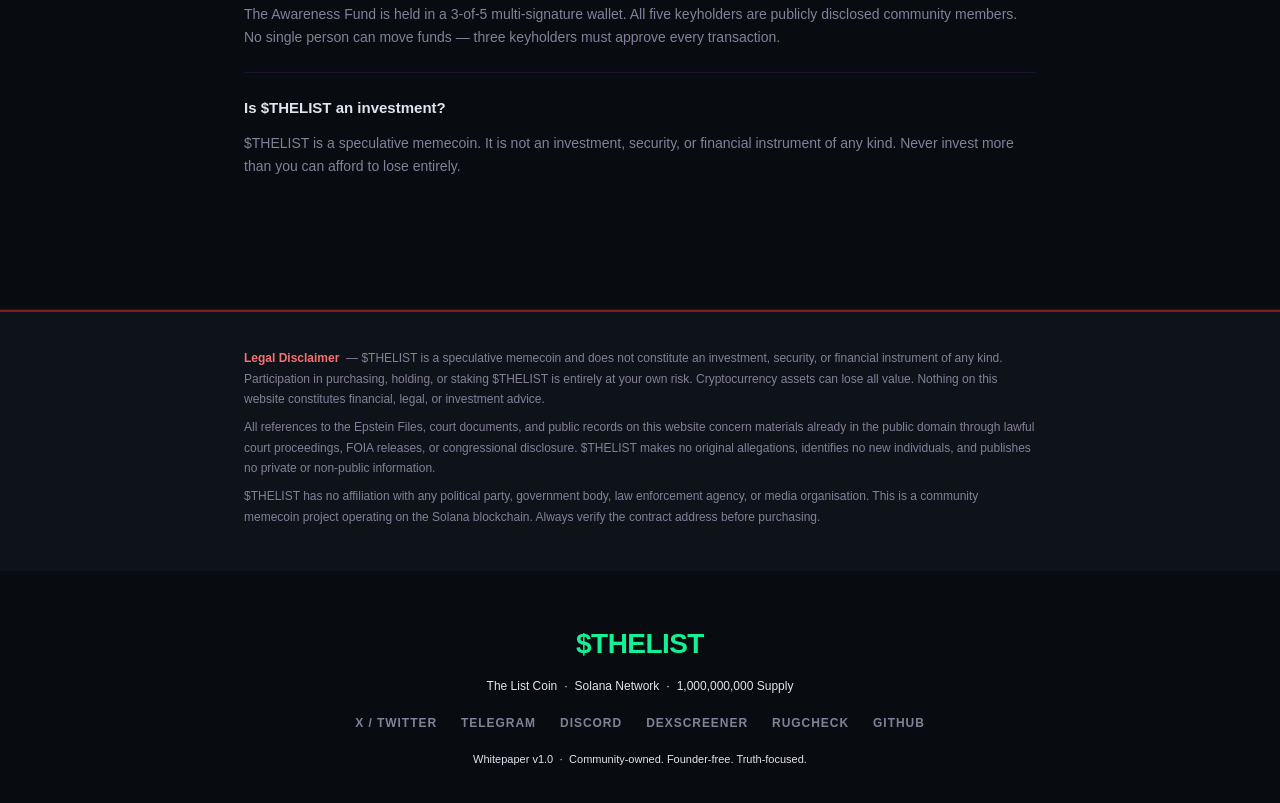
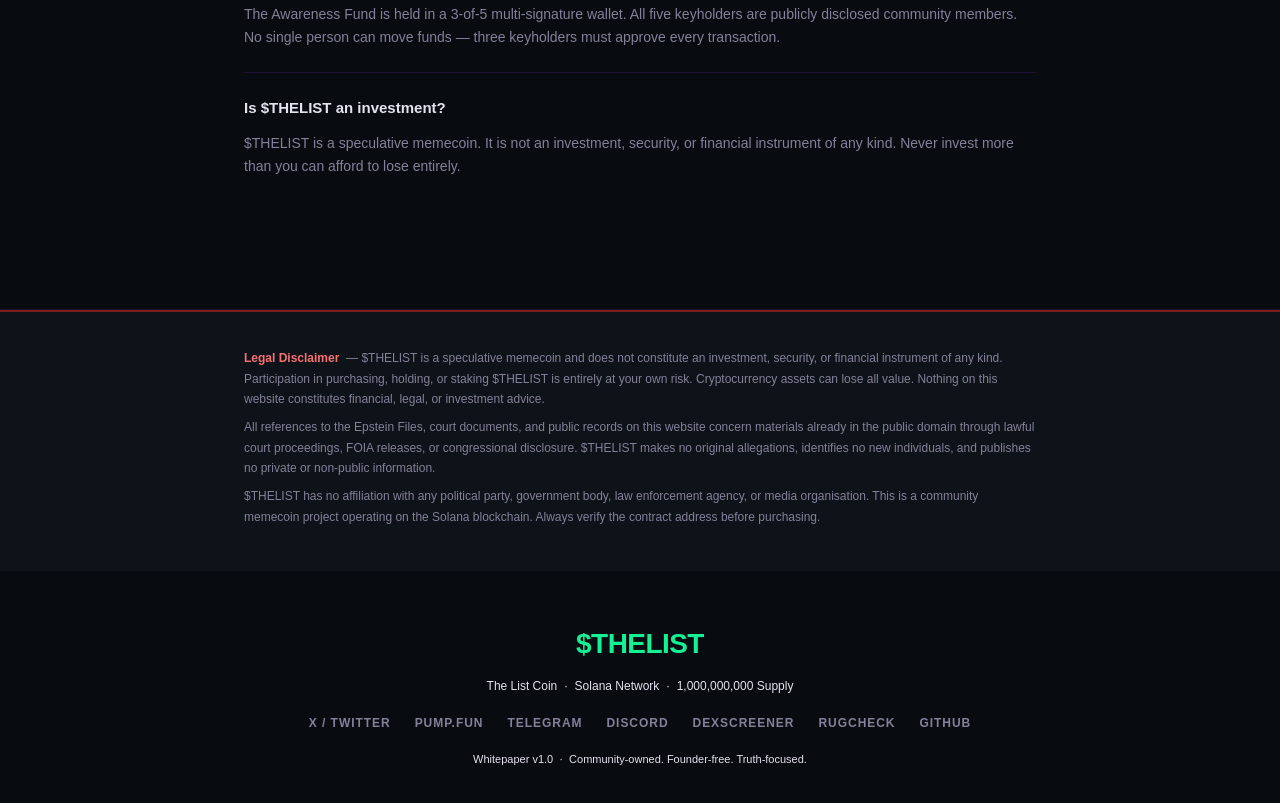
Before and after one commit to thelistcoin/thelistcoin-site, a plain HTML site: page index.html in a window 1280 px wide. Shown: the part 9311-10114 px from the top of the page. Drawn offline with Linux system fonts and the light colour scheme.

Commit message:
Update index.html

```diff
--- a/index.html
+++ b/index.html
@@ -502,7 +502,8 @@
     <p style="margin-bottom:16px">The List Coin &nbsp;·&nbsp; Solana Network &nbsp;·&nbsp; 1,000,000,000 Supply</p>
     <div class="footer-links">
       <a href="https://x.com/TheListCoin" target="_blank" rel="noopener">X / Twitter</a>
-      <a href="#">Telegram</a>
+      <a href="https://pump.fun/coin/9EbBTvGqZdAi8vFuioZwgSw81w9p29tE5uGBkoCGpump" target="_blank" rel="noopener">pump.fun</a>
+      <a href="https://t.me/+iPY95Sut2vMwYWM0" target="_blank" rel="noopener">Telegram</a>
       <a href="#">Discord</a>
       <a href="#">DEXScreener</a>
       <a href="#">RugCheck</a>
```
